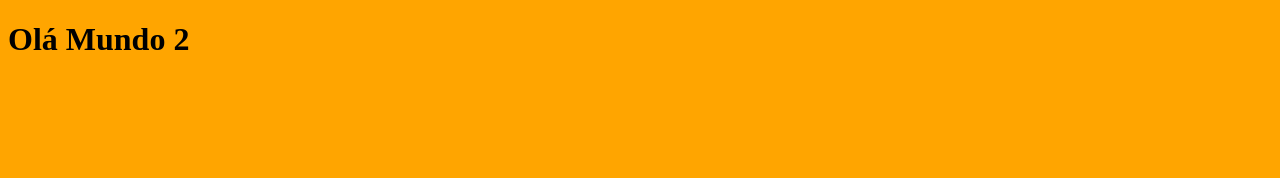
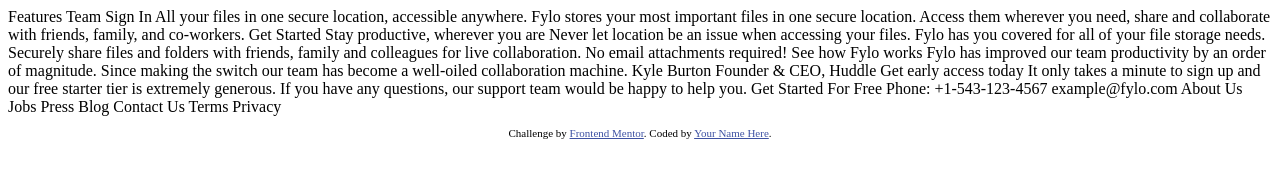
Before and after one commit to mariomc/rwd-flag, a plain HTML site: page index.html in a window 1280 px wide. Drawn offline with Linux system fonts and the light colour scheme.

Commit message:
Initial state

```diff
--- a/index.html
+++ b/index.html
@@ -1,12 +1,73 @@
 <!DOCTYPE html>
 <html lang="en">
 <head>
-    <meta charset="UTF-8">
-    <meta name="viewport" content="width=device-width, initial-scale=1.0">
-    <title>Olá Flag!</title>
-    <link rel="stylesheet" href="style.css">
+  <meta charset="UTF-8">
+  <meta name="viewport" content="width=device-width, initial-scale=1.0"> <!-- displays site properly based on user's device -->
+
+  <link rel="icon" type="image/png" sizes="32x32" href="./images/favicon-32x32.png">
+
+  <title>Frontend Mentor | Fylo landing page with two column layout</title>
+
+  <!-- Feel free to remove these styles or customise in your own stylesheet 👍 -->
+  <style>
+    .attribution { font-size: 11px; text-align: center; }
+    .attribution a { color: hsl(228, 45%, 44%); }
+  </style>
 </head>
 <body>
-    <h1>Olá Mundo 2</h1>
+
+  Features
+  Team
+  Sign In
+
+  All your files in one secure location, accessible anywhere.
+
+  Fylo stores your most important files in one secure location.
+  Access them wherever you need, share and collaborate with friends,
+  family, and co-workers.
+
+  Get Started
+
+  Stay productive, wherever you are
+
+  Never let location be an issue when accessing your files. Fylo has you
+  covered for all of your file storage needs.
+
+  Securely share files and folders with friends, family and colleagues for
+  live collaboration. No email attachments required!
+
+  See how Fylo works
+
+  Fylo has improved our team productivity by an order of magnitude. Since
+  making the switch our team has become a well-oiled collaboration machine.
+
+  Kyle Burton
+  Founder & CEO, Huddle
+
+  Get early access today
+
+  It only takes a minute to sign up and our free starter tier is extremely generous.
+  If you have any questions, our support team would be happy to help you.
+
+  Get Started For Free
+
+  Phone: +1-543-123-4567
+  example@fylo.com
+
+  About Us
+  Jobs
+  Press
+  Blog
+
+  Contact Us
+  Terms
+  Privacy
+
+  <footer>
+    <p class="attribution">
+      Challenge by <a href="https://www.frontendmentor.io?ref=challenge" target="_blank">Frontend Mentor</a>.
+      Coded by <a href="#">Your Name Here</a>.
+    </p>
+  </footer>
 </body>
 </html>
```
Also changed, not shown: design/active-states.jpg (added), design/desktop-design.jpg (added), design/desktop-preview.jpg (added), design/mobile-design.jpg (added), images/avatar-testimonial.jpg (added), images/bg-curve-desktop.svg (added), images/bg-curve-mobile.svg (added), images/favicon-32x32.png (added), images/icon-arrow.svg (added), images/icon-email.svg (added), images/icon-phone.svg (added), images/icon-quotes.svg (added), images/illustration-1.svg (added), images/illustration-2.svg (added), 1 more files, 2 other files.
